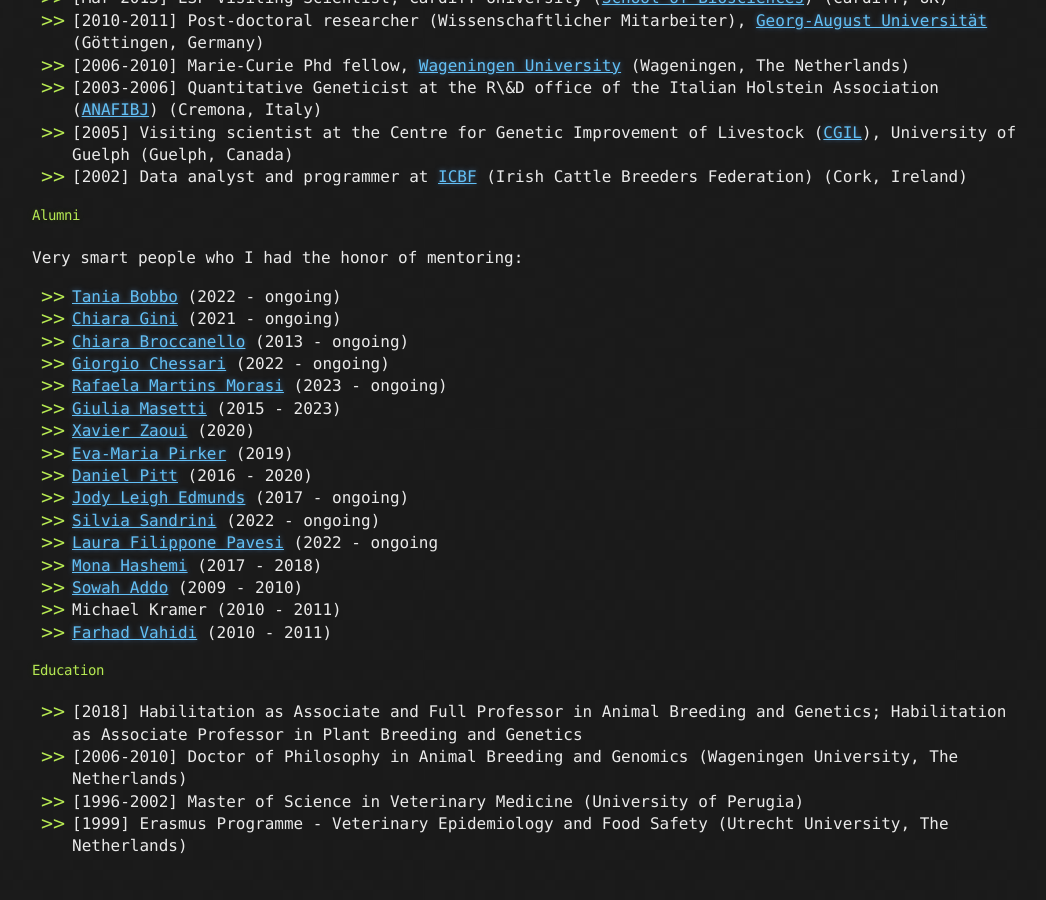
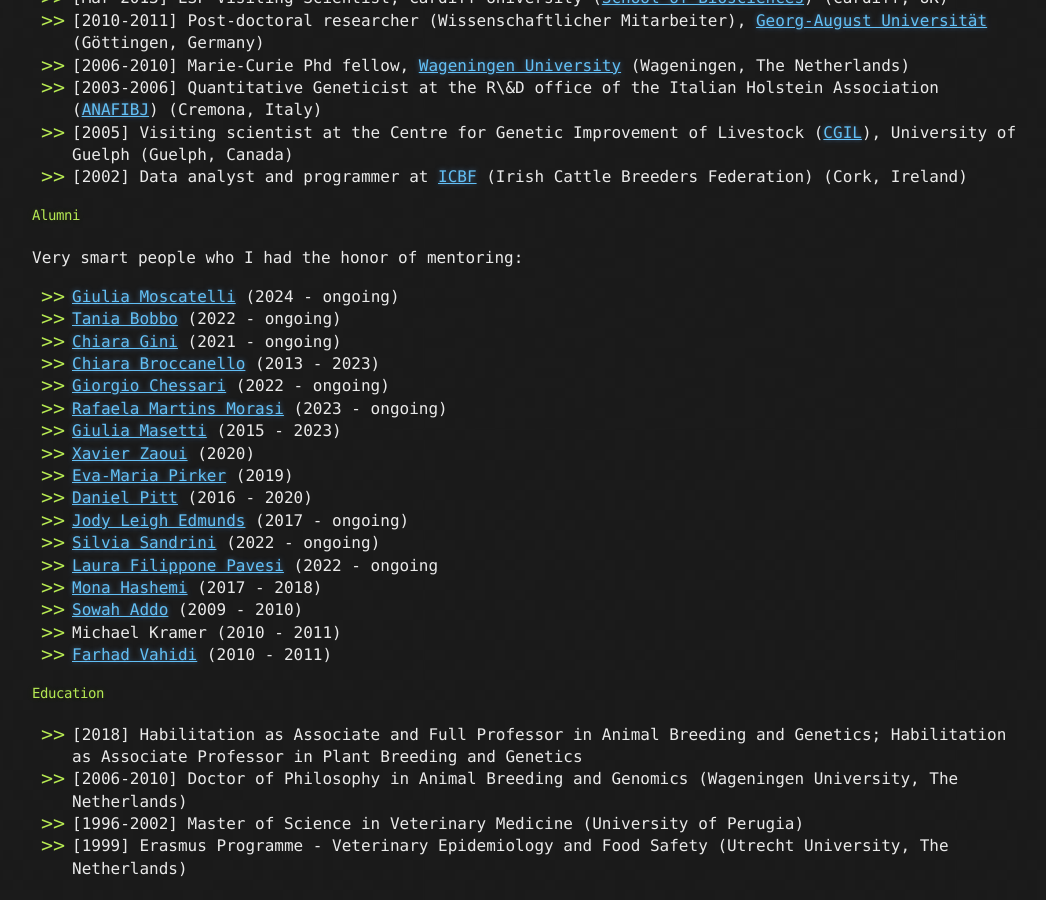
Before and after one commit to bioinformateachers/bioinformateachers.github.io, a Jekyll site: the page built from filippo.md, in a window 1280 px wide and 900 px high, scrolled down 2231 px. Shown: the whole window, without its empty margins (108-1154 px from the left). Built offline with Jekyll 4.4.1, drawn with Linux system fonts in a browser that asks for light colours; our own code applies the rules of GitHub Pages for plain Markdown files; before the commit the page ends 3109 px from its top, so only the background shows below that.

Commit message:
added: giulia moscatelli

```diff
--- a/filippo.md
+++ b/filippo.md
@@ -73,9 +73,10 @@ Current projects include: deep neural network models for image, sound, text and
 
 Very smart people who I had the honor of mentoring:
 
+- [Giulia Moscatelli](https://www.researchgate.net/profile/Giulia-Moscatelli) (2024 - ongoing)
 - [Tania Bobbo](https://ibba.cnr.it/en/staff/tania-bobbo/) (2022 - ongoing)
 - [Chiara Gini](https://www.researchgate.net/profile/Chiara-Gini) (2021 - ongoing)
-- [Chiara Broccanello](https://www.dbt.univr.it/?ent=persona&id=72613) (2013 - ongoing)
+- [Chiara Broccanello](https://www.dbt.univr.it/?ent=persona&id=72613) (2013 - 2023)
 - [Giorgio Chessari](https://www.di3a.unict.it/dottorandi/giorgio.chessari) (2022 - ongoing)
 - [Rafaela Martins Morasi](https://www.researchgate.net/profile/Rafaela-Morasi) (2023 - ongoing\)
 - [Giulia Masetti](https://www.researchgate.net/profile/Giulia-Masetti-2) (2015 - 2023)
```
